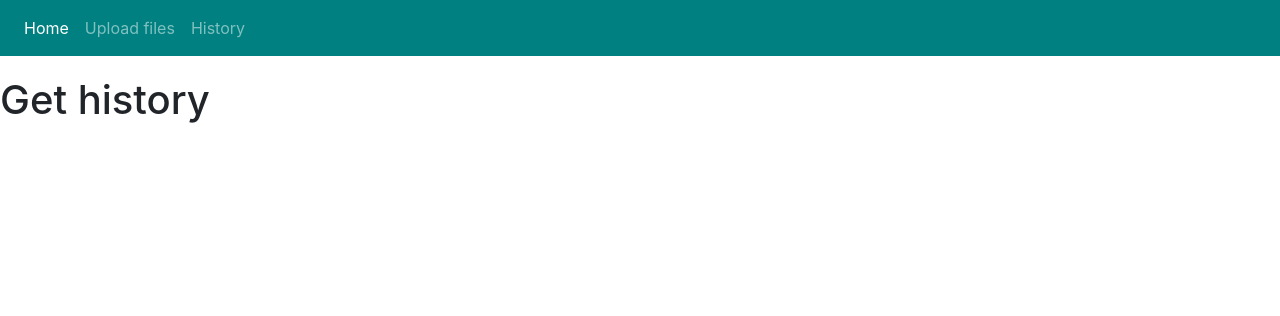
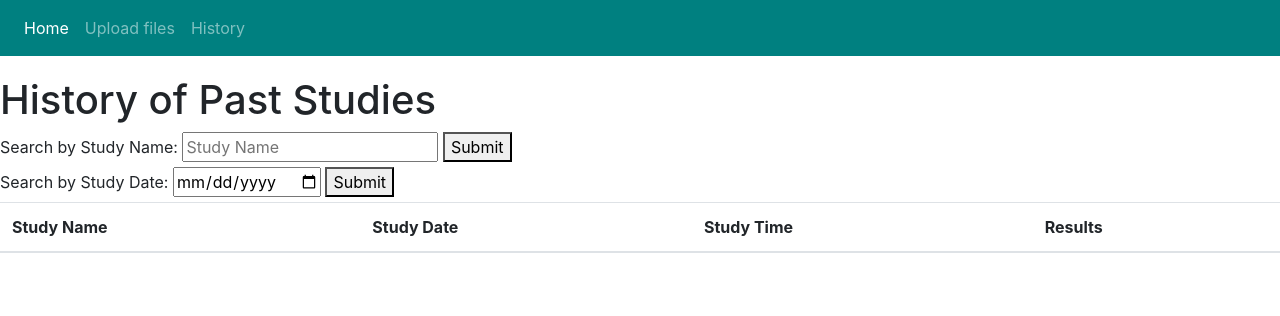
Before and after one commit to victoriavrl/LINFO2381-project, a Flask app: page /history in a window 1280 px wide. Shown: the top 316 px of the page. Run offline with Flask 3, Linux system fonts and the light colour scheme; lists and menus that the app fills with data are empty; parts of the project's set-up code (start-up, migrations or seed data) failed here and were passed over.

Commit message:
history final

```diff
--- a/front-end/templates/history.html
+++ b/front-end/templates/history.html
@@ -1,4 +1,45 @@
 {%extends "base.html"%}
 {%block pageTitle%}
-Get history
+History of Past Studies
+
 {%endblock%}
+
+{%block content%}
+<form action="/history" method="post">
+    <label for="searchStudyName">Search by Study Name:</label>
+    <input type="text" id="searchStudyName" name="searchStudyName" placeholder="Study Name">
+    <button type="submit">Submit</button>
+</form>
+<form action="/history" method="post">
+    <label for="searchStudyDate">Search by Study Date:</label>
+    <input type="date" id="searchStudyDate" name="searchStudyDate", placeholder="Study Date">
+    <button type="submit">Submit</button>
+</form>
+<table class="table">
+    <thead>
+        <tr>
+            <th>Study Name</th>
+            <th>Study Date</th>
+            <th>Study Time</th>
+            <th>Results</th>
+        </tr>
+    </thead>
+
+<tbody>
+    {% for i in range(size) %}
+    <tr>
+        <td>{{names[i]}}</td>
+        <td>{{dates[i]}}</td>
+        <td>{{times[i]}}</td>
+        <td>
+            <button type="button" onclick="window.location.href='/download/{{results[i]}}'">Download json file</button>
+
+
+        </td>
+    </tr>
+    {% endfor %}
+
+
+</tbody>
+</table>
+{%endblock%}
```
Also changed, not shown: front-end/templates/index.html (+22 -18 lines).
